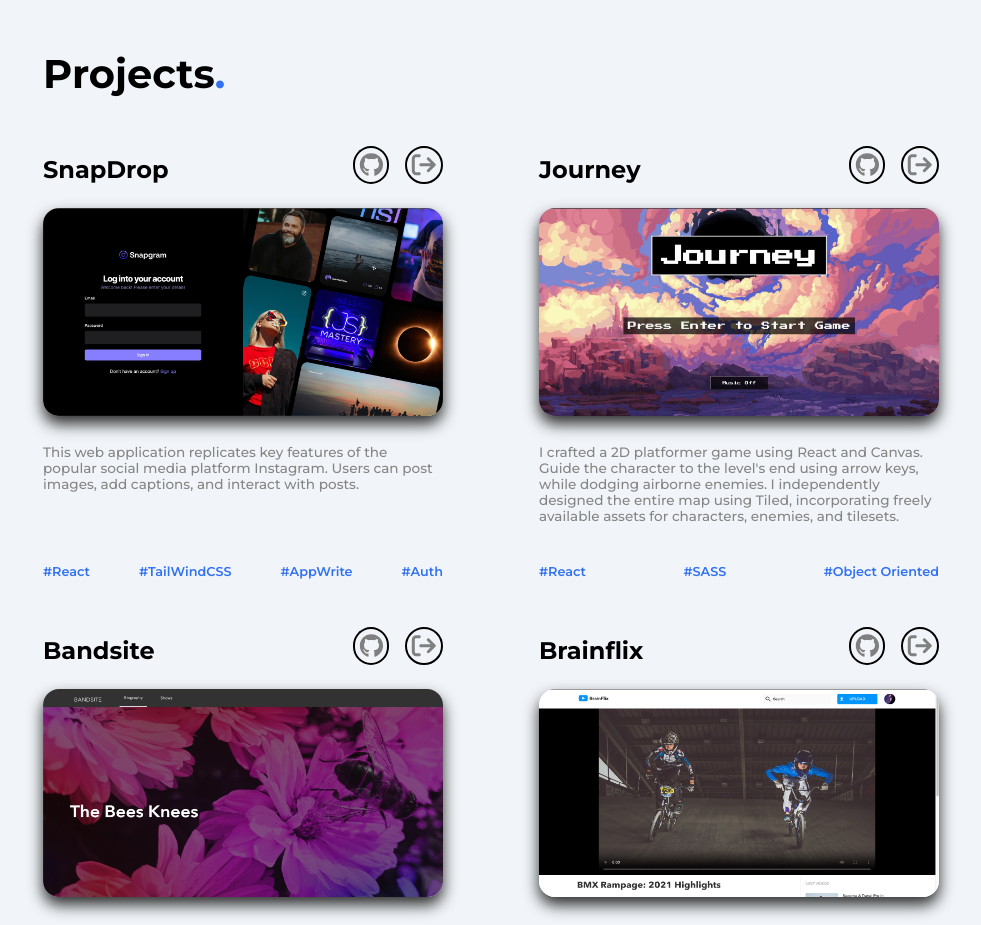
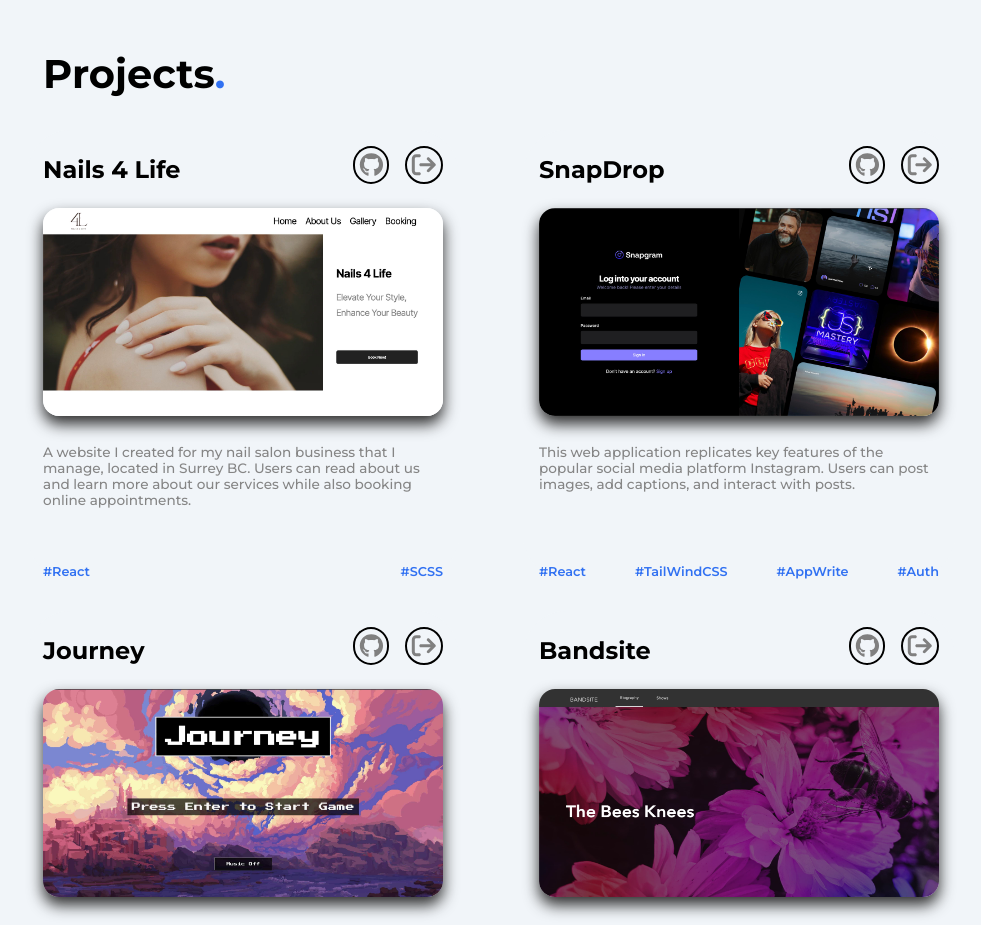
Before and after one commit to TommieeN/global-portfolio, a React (Vite) app: page / in a window 1280 px wide. Shown: the part 1680-2605 px from the top of the page, without its empty margins (149-1130 px from the left). Built offline with nearby package versions, Linux system fonts and the light colour scheme; the HTML template or start-up script is replaced by a standard one.

Commit message:
add new project

```diff
--- a/src/constants/index.ts
+++ b/src/constants/index.ts
@@ -6,6 +6,7 @@ import flags from "../assets/projects/flags.jpg";
 import inStock from "../assets/projects/instock.jpg";
 import rockPaperScissors from "../assets/projects/rockPaperScissors.jpg";
 import snapdrop from "../assets/projects/snapdrop.jpg"
+import nails4life from "../assets/projects/nails4life.jpg"
 
 // Tech Stack Icons
 import git from "../assets/techIcons/git.svg";
@@ -98,6 +99,17 @@ const techIcons = [
 
 const projects = [
   {
+    id: 8,
+    title: "Nails 4 Life",
+    description:
+      "A website I created for my nail salon business that I manage, located in Surrey BC. Users can read about us and learn more about our services while also booking online appointments.",
+    img: nails4life,
+    link: "",
+    deploy:
+      "https://nails4lifesurrey.com/",
+    techStack: ["React", "SCSS"],
+  },
+  {
     id: 1,
     title: "SnapDrop",
     description:
```
Also changed, not shown: src/assets/projects/nails4life.jpg (added).
